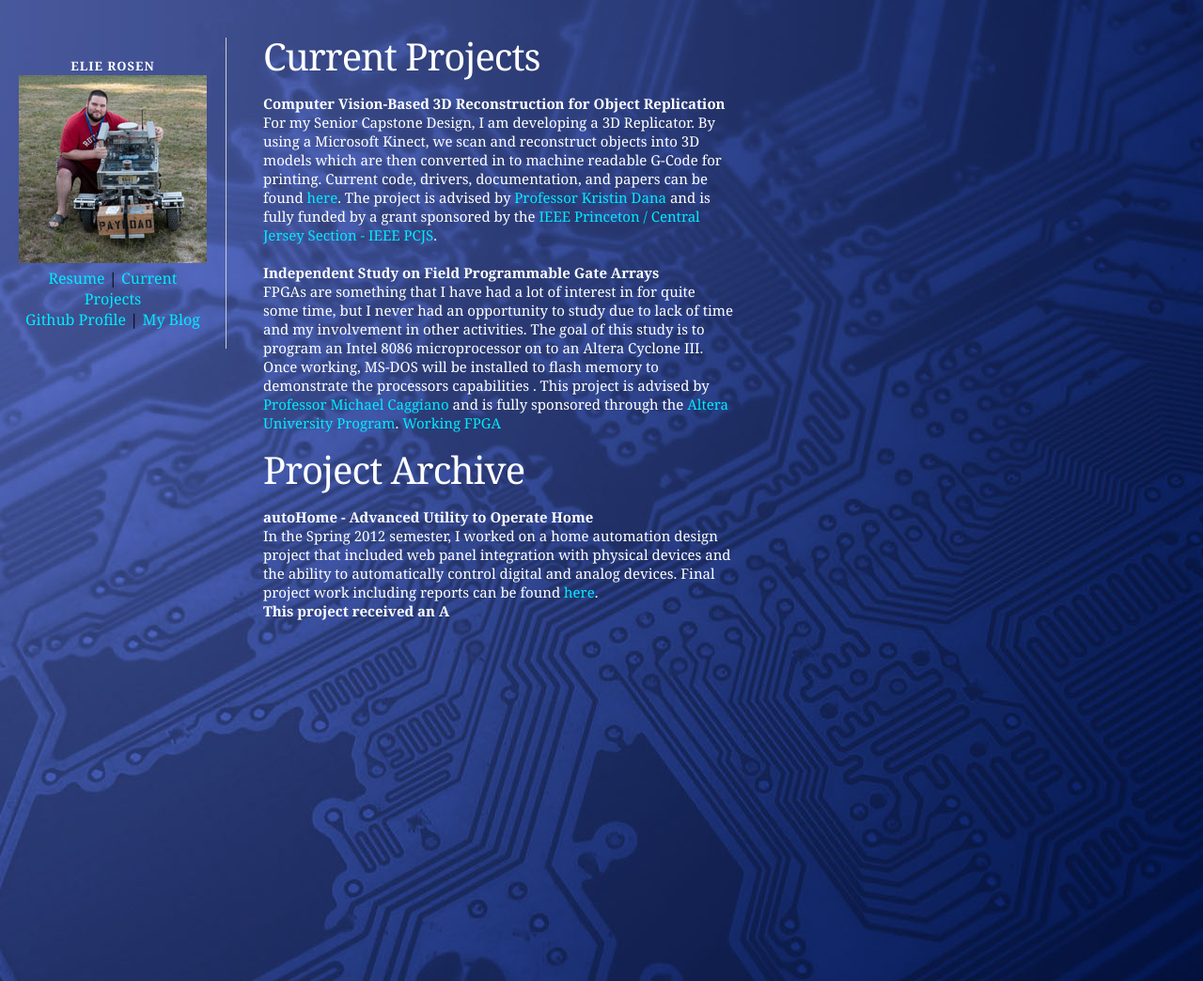
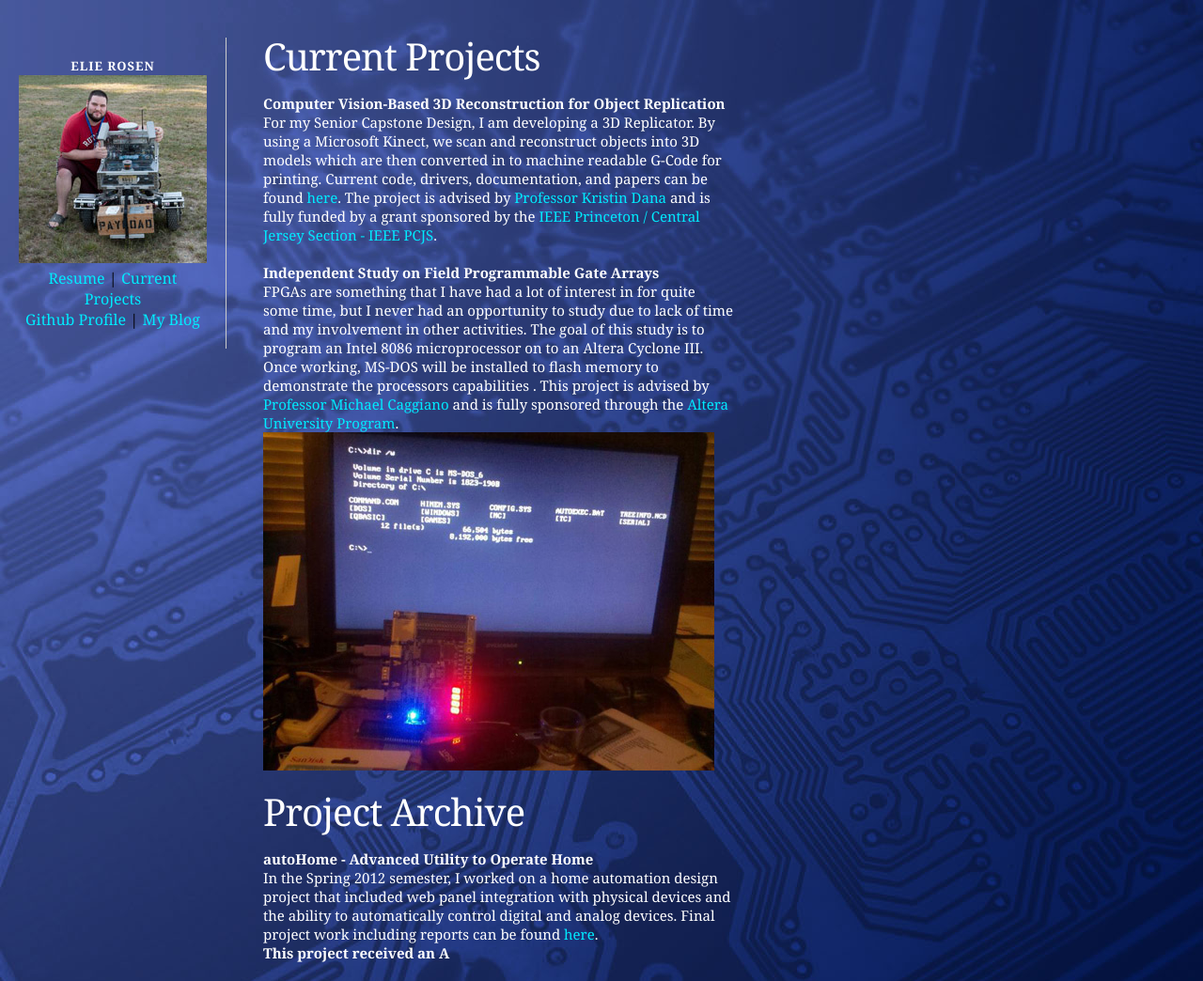
Before and after one commit to erosen/erosen.github.io, a Jekyll site: the page built from projects.md, in a window 1280 px wide. Shown: the whole page at 94% size. Built offline with Jekyll 4.4.1, drawn with Linux system fonts in a browser that asks for light colours; Markdown is read by kramdown in place of the engine named in the settings.

Commit message:
small fix

```diff
--- a/projects.md
+++ b/projects.md
@@ -10,7 +10,7 @@ For my Senior Capstone Design, I am developing a 3D Replicator. By using a Micro
 
 **Independent Study on Field Programmable Gate Arrays**
 FPGAs are something that I have had a lot of interest in for quite some time, but I never had an opportunity to study due to lack of time and my involvement in other activities. The goal of this study is to program an Intel 8086 microprocessor on to an Altera Cyclone III. Once working, MS-DOS will be installed to flash memory to demonstrate the processors capabilities . This project is advised by [Professor Michael Caggiano](http://www.ece.rutgers.edu/faculty/caggiano) and is fully sponsored through the [Altera University Program](http://www.altera.com/education/univ/unv-index.html).
-[Working FPGA](/images/fpgaworking.jpg)
+![Working FPGA](/images/fpgaworking.jpg "Working FPGA")
 
 Project Archive
 ===============
```
